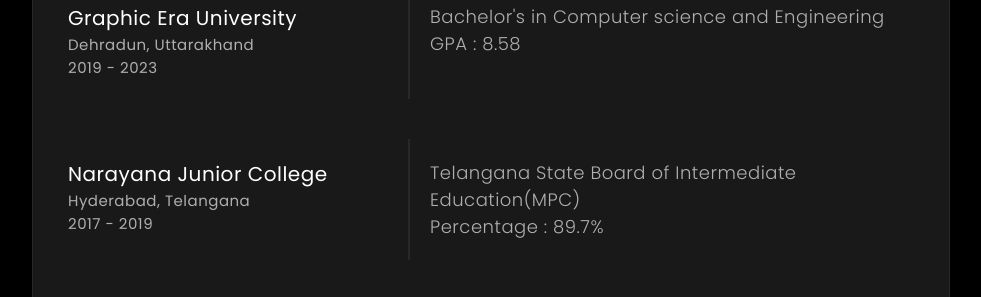
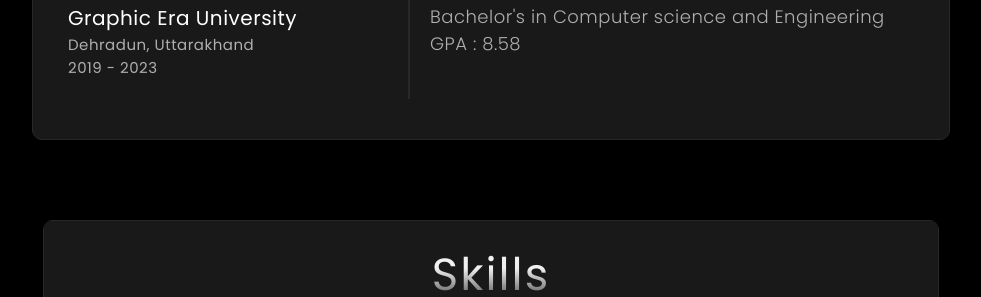
Before and after one commit to shaikfarhathulla-dev/portfolio, a plain HTML site: page index.html in a window 1280 px wide. Shown: the part 1550-1847 px from the top of the page, without its empty margins (149-1130 px from the left). Drawn offline with Linux system fonts and the light colour scheme.

Commit message:
Comment primary edu

```diff
--- a/index.html
+++ b/index.html
@@ -168,7 +168,7 @@
                     <h5 class="reveal-left">GPA : 8.58</h5>
                 </div>
             </div>
-            <div class="exp-detail">
+            <!-- <div class="exp-detail">
                 <div class="company-name">
                     <h1 class="reveal-right">Narayana Junior College</h1>
                     <p class="reveal-right">Hyderabad, Telangana</p>
@@ -189,7 +189,7 @@
                     <h5 class="reveal-left">The Board of Secondary Education Of Andhra Pradesh</h5>
                     <h5 class="reveal-left">GPA : 9.5</h5>
                 </div>
-            </div>
+            </div> -->
         </div>
     </section>
     <section id="skill-sec">
```
